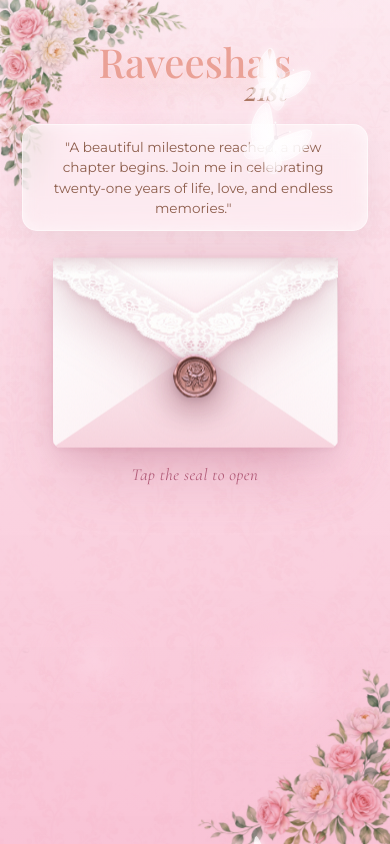
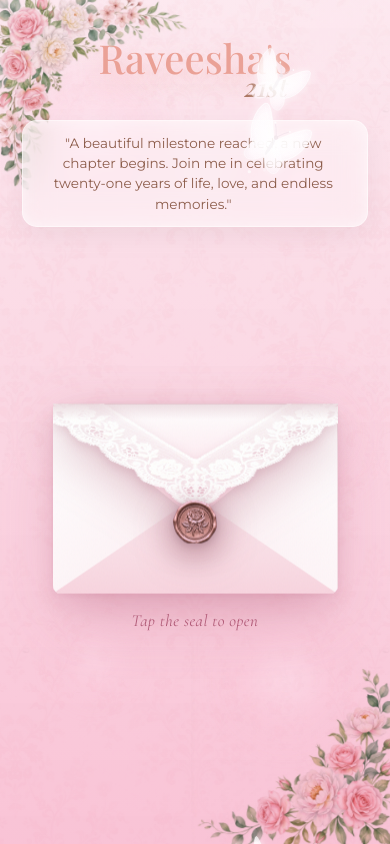
Before and after one commit to SethumDamsavi/Birthday-invitation, a React (Vite) app: page / in a window 390 px wide. Built offline with nearby package versions, Linux system fonts and the light colour scheme; a web font is replaced by a local one.

Commit message:
Fix bottom gap on mobile: balance envelope positioning between quote card and bottom floral decoration

```diff
--- a/src/App.css
+++ b/src/App.css
@@ -626,7 +626,7 @@ body {
 @media (max-width: 768px) {
   .envelope-intro-screen {
     justify-content: flex-start;
-    padding: max(40px, 6vh) 15px max(25px, 4vh);
+    padding: max(36px, 5vh) 15px max(25px, 3.5vh);
   }
   .intro-text-section {
     margin-top: 0;
@@ -636,7 +636,7 @@ body {
   }
   .intro-header {
     margin-top: 0;
-    margin-bottom: 8px;
+    margin-bottom: 0;
     width: fit-content;
     align-items: flex-end;
   }
@@ -655,7 +655,7 @@ body {
   }
   .intro-invited { font-size: 0.7rem; letter-spacing: 3px; margin-bottom: 5px; }
   .intro-quote-modern {
-    margin-top: 12px;
+    margin-top: clamp(16px, 2.8vh, 24px);
     padding: 14px 20px;
     border-radius: 15px;
     width: 95%;
@@ -663,8 +663,8 @@ body {
   }
   .quote-word { font-size: 0.85rem; line-height: 1.5; }
   .intro-envelope-container {
-    margin-top: clamp(24px, 4.5vh, 40px);
-    margin-bottom: 20px;
+    margin-top: auto;
+    margin-bottom: auto;
     flex-shrink: 0;
   }
   .envelope { width: 310px; height: 206px; }
@@ -686,14 +686,15 @@ body {
 @media (max-width: 480px) {
   .envelope-intro-screen {
     justify-content: flex-start;
-    padding-top: max(32px, 5vh);
+    padding-top: max(30px, 4.5vh);
+    padding-bottom: max(20px, 3vh);
   }
   .intro-text-section {
     margin-bottom: 0;
   }
   .intro-header {
     margin-top: 0;
-    margin-bottom: 8px;
+    margin-bottom: 0;
   }
   .intro-name {
     font-size: clamp(2.5rem, 9.5vw, 3.5rem);
@@ -709,14 +710,14 @@ body {
     white-space: nowrap;
   }
   .intro-quote-modern {
-    margin-top: 12px;
+    margin-top: clamp(14px, 2.5vh, 20px);
     padding: 12px 16px;
     width: 96%;
     max-width: 390px;
   }
   .intro-envelope-container {
-    margin-top: clamp(20px, 3.8vh, 32px);
-    margin-bottom: 16px;
+    margin-top: auto;
+    margin-bottom: auto;
   }
   .envelope {
     width: 285px;
```
